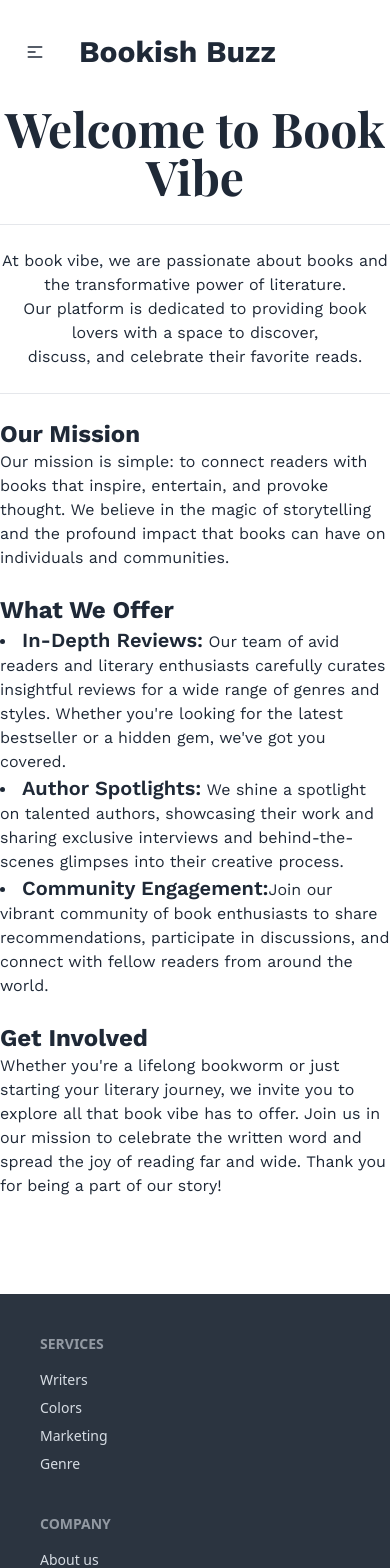
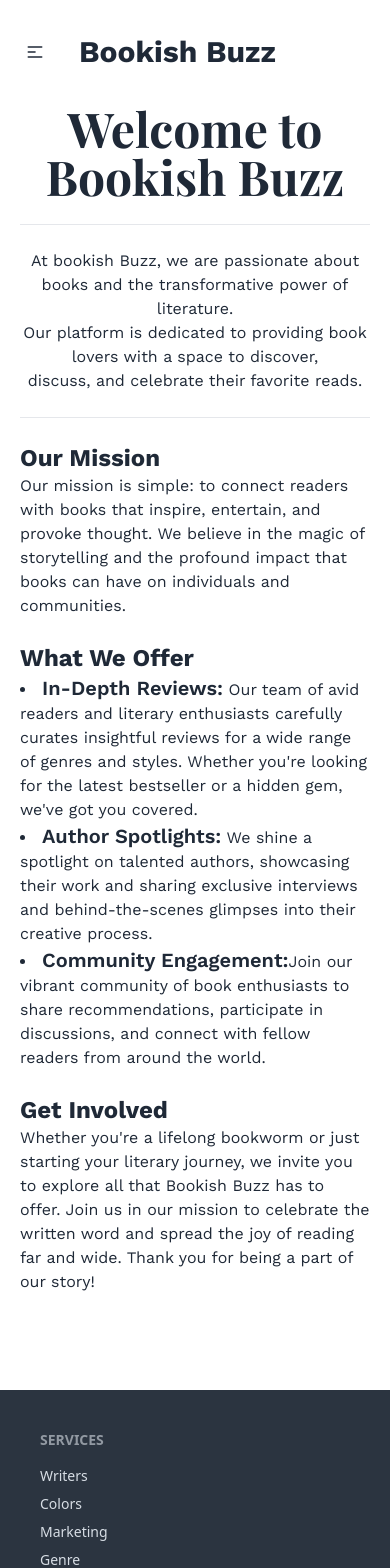
Before and after one commit to rznayeem/bookish-buzz, a React (Vite) app: page /about in a window 390 px wide. Shown: the top 1568 px of the page. Built offline with nearby package versions, Linux system fonts and the light colour scheme; a web font is replaced by a local one.

Commit message:
few updates

```diff
--- a/src/Pages/About/About.jsx
+++ b/src/Pages/About/About.jsx
@@ -1,13 +1,13 @@
 const About = () => {
   return (
-    <div className="work-font space-y-6">
+    <div className="work-font space-y-6 m-5 lg:m-0">
       <div className="text-center space-y-6">
         <h1 className="playfair-font font-bold text-5xl">
-          Welcome to Book Vibe
+          Welcome to Bookish Buzz
         </h1>
         <hr />
         <p>
-          At book vibe, we are passionate about books and the transformative
+          At bookish Buzz, we are passionate about books and the transformative
           power of literature. <br /> Our platform is dedicated to providing
           book lovers with a space to discover, <br /> discuss, and celebrate
           their favorite reads.
@@ -57,10 +57,10 @@ const About = () => {
           <div>
             <p>
               Whether you're a lifelong bookworm or just starting your literary
-              journey, we invite you to explore all that book vibe has to offer.
-              Join us in our mission to celebrate the written word and spread
-              the joy of reading far and wide. Thank you for being a part of our
-              story!
+              journey, we invite you to explore all that Bookish Buzz has to
+              offer. Join us in our mission to celebrate the written word and
+              spread the joy of reading far and wide. Thank you for being a part
+              of our story!
             </p>
           </div>
         </div>
--- a/src/Pages/Contact/Contact.jsx
+++ b/src/Pages/Contact/Contact.jsx
@@ -4,7 +4,10 @@ const Contact = () => {
       <div className="grid max-w-6xl grid-cols-1 px-6 mx-auto lg:px-8 md:grid-cols-2 md:divide-x">
         <div className="py-6 md:py-0 md:px-6">
           <h1 className="text-4xl font-bold">Get in touch</h1>
-          <p className="pt-2 pb-4">Fill in the form to start a conversation</p>
+          <p className="pt-2 pb-4">
+            Share your thoughts with us. If you want to buy any books let us
+            know
+          </p>
           <div className="space-y-4">
             <p className="flex items-center">
               <svg
@@ -19,7 +22,7 @@ const Contact = () => {
                   clipRule="evenodd"
                 ></path>
               </svg>
-              <span>Fake address, 9999 City</span>
+              <span>Our address, 9999 Bangladesh</span>
             </p>
             <p className="flex items-center">
               <svg
```
